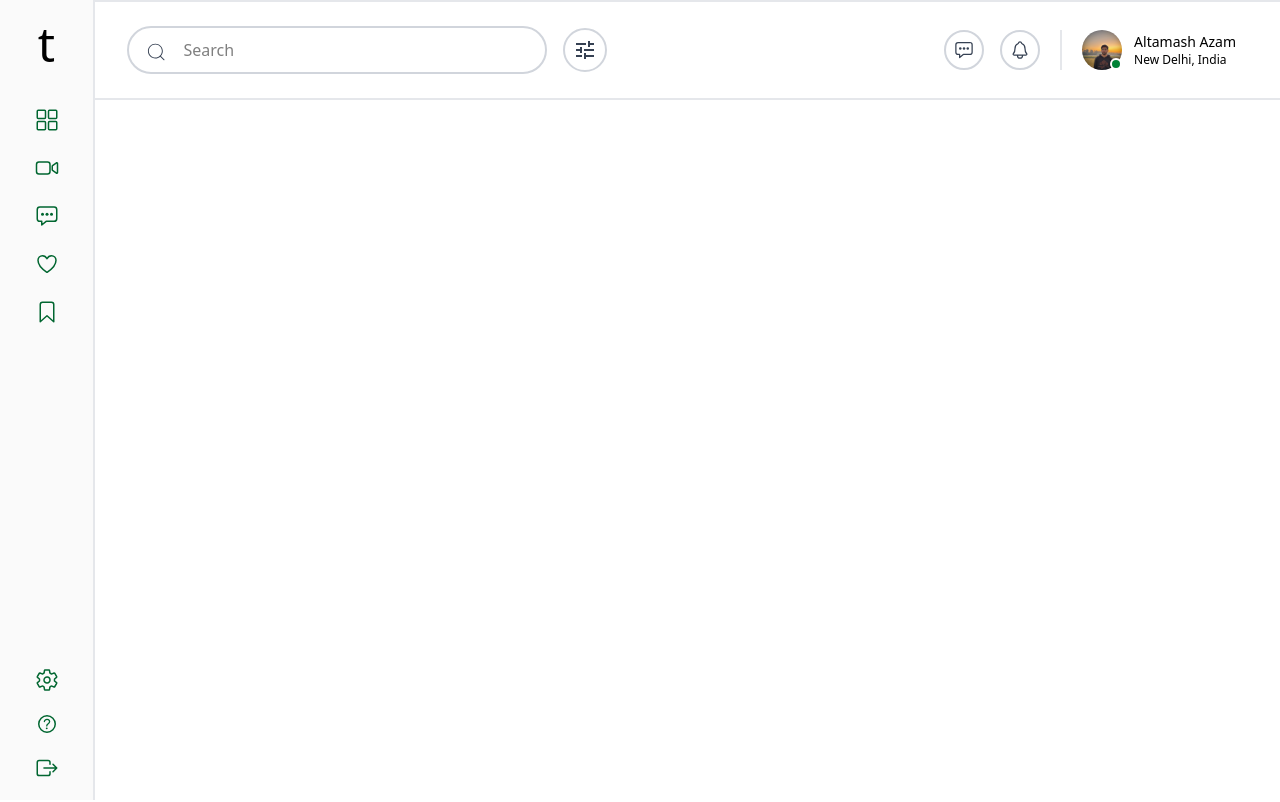
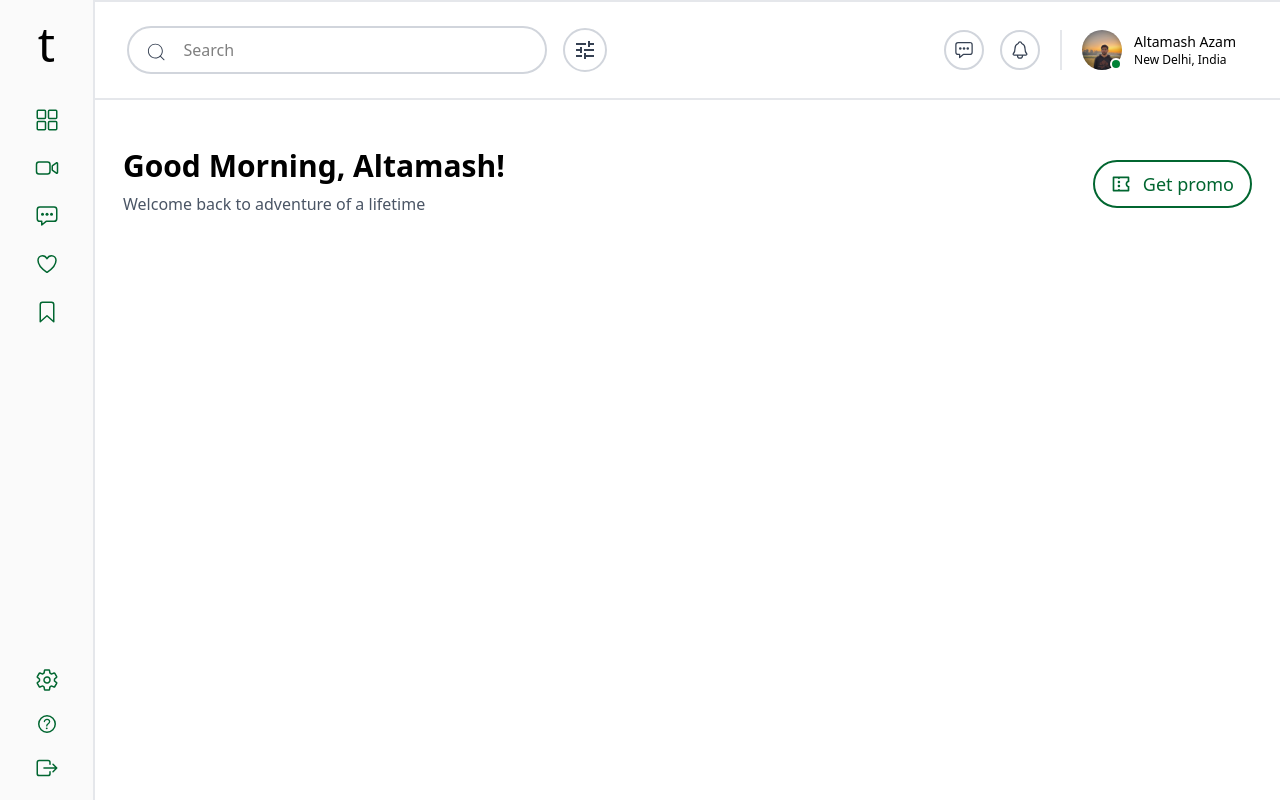
Before and after one commit to Altamash-Azam/Traveller, a Next.js app: page /dashboard in a window 1280 px wide. Shown: the top 802 px of the page. Built offline with nearby package versions, Linux system fonts and the light colour scheme.

Commit message:
layout adjusted for the dashboard

```diff
--- a/src/app/dashboard/page.tsx
+++ b/src/app/dashboard/page.tsx
@@ -1,12 +1,25 @@
 import Header from '@/components/dashboard/Header'
 import Sidebar from '@/components/dashboard/Sidebar'
 import React from 'react'
+import { RiCoupon3Line } from "react-icons/ri";
 
 const Page = () => {
   return (
-    <div className='min-w[95vw] h-[150vh]  text-white bg-white relative overflow-hidden'>
-      <Sidebar/>
-      <Header/>
+    <div className=' min-w[100vw] h-[150vh]  text-black bg-white relative overflow-hidden'>
+      <Sidebar />
+      <Header />
+      <div className='pt-25 pl-[95px]'>
+        <div className='px-7 pt-12 flex flex-row justify-between'>
+          <div className='gap-2 flex flex-col'>
+            <h1 className='text-3xl font-semibold'>Good Morning, Altamash!</h1>
+            <p className='text-gray-600'>Welcome back to adventure of a lifetime</p>
+          </div>
+          <div className='flex flex-row gap-3 px-4 items-center h-12 border-green-800 border-2 rounded-full mt-3'>
+            <div><RiCoupon3Line className='text-green-800 text-xl py-0'/></div>
+            <div className='text-lg font-medium text-green-800 py-0'>Get promo</div>
+          </div>
+        </div>
+      </div>
     </div>
   )
 }
--- a/src/app/layout.tsx
+++ b/src/app/layout.tsx
@@ -3,7 +3,6 @@ import { Geist, Geist_Mono } from "next/font/google";
 import "./globals.css";
 import Providers from "./providers";
 import { Toaster } from "sonner";
-import Footer from "@/components/Footer";
 
 
 
@@ -34,7 +33,7 @@ export default function RootLayout({
       >
         <Toaster />
         <Providers>{children}</Providers>
-        <Footer />
+
       </body>
     </html>
   );
--- a/src/app/page.tsx
+++ b/src/app/page.tsx
@@ -7,6 +7,7 @@ import { Poppins } from "next/font/google";
 import ReviewSection from "@/components/homepage/ReviewSection";
 import ContactSection from "@/components/homepage/ContactSection";
 import ChangeTheme from "@/components/ChangeTheme";
+import Footer from "@/components/Footer";
 
 const poppins = Poppins({
   subsets: ["latin"],
@@ -24,6 +25,7 @@ export default function Home() {
       <FAQSection/>
       <ReviewSection/>
       <ContactSection/>
+      <Footer />
       </div>
     </div>
   );
--- a/src/components/dashboard/Sidebar.tsx
+++ b/src/components/dashboard/Sidebar.tsx
@@ -3,7 +3,7 @@ import {  IoGridOutline, IoBookmarkOutline, IoVideocamOutline, IoChatboxEllipses
 
 const Sidebar = () => {
     return (
-        <div className='min-h-screen w-[95px] hidden justify-between flex-col lg:flex transition duration-1000 ease-in-out fixed bg-[#fafafa] border-r-2 border-gray-200 text-black p-5'>
+        <div className='min-h-screen w-[95px] hidden justify-between flex-col  lg:flex transition duration-1000 ease-in-out fixed bg-[#fafafa] border-r-2 border-gray-200 text-black p-5'>
             <div className='flex flex-col items-center gap-10'>
                 <div className='text-5xl'>t</div>
                 <div className='flex flex-col items-center gap-6'>
```
